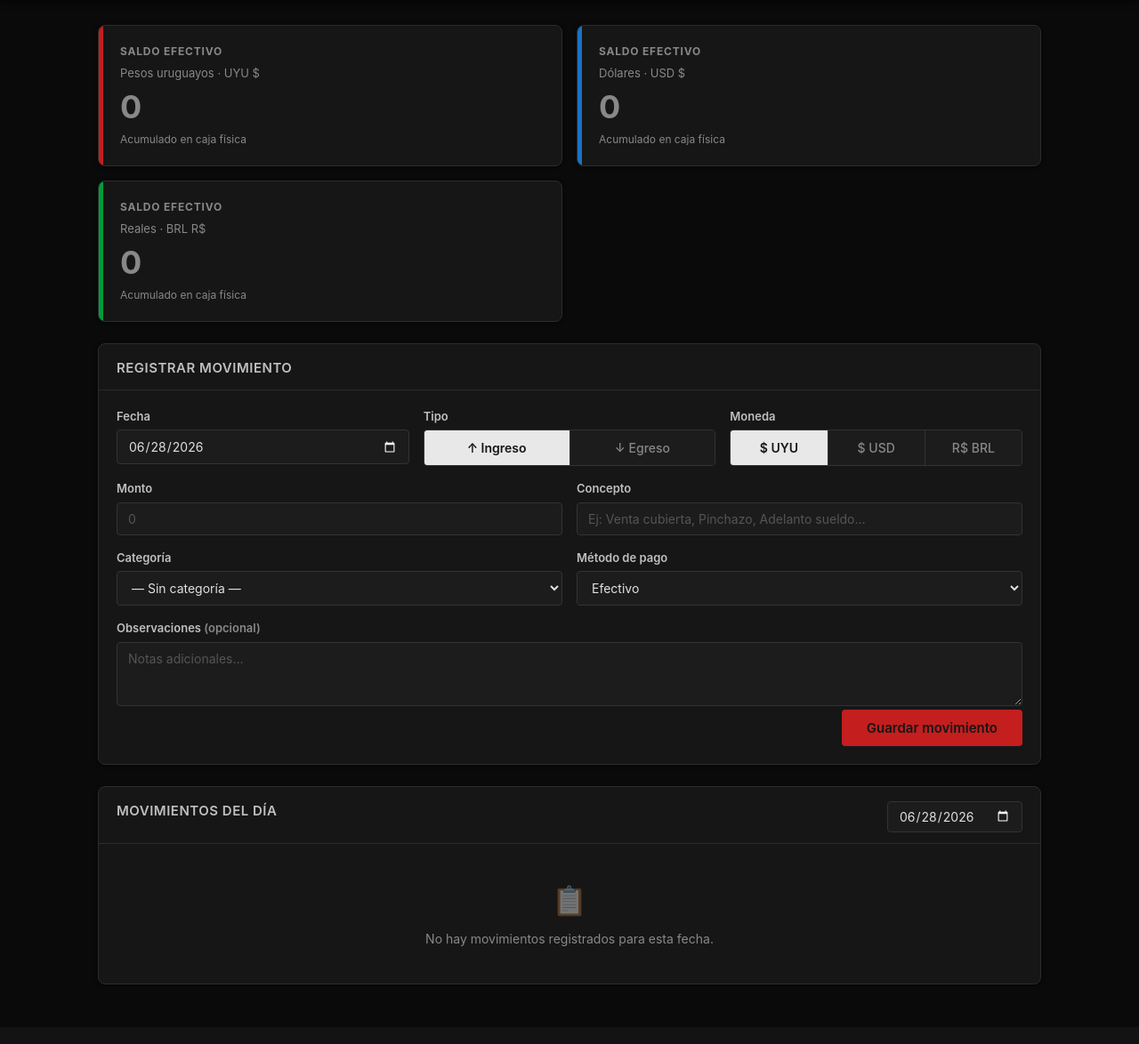
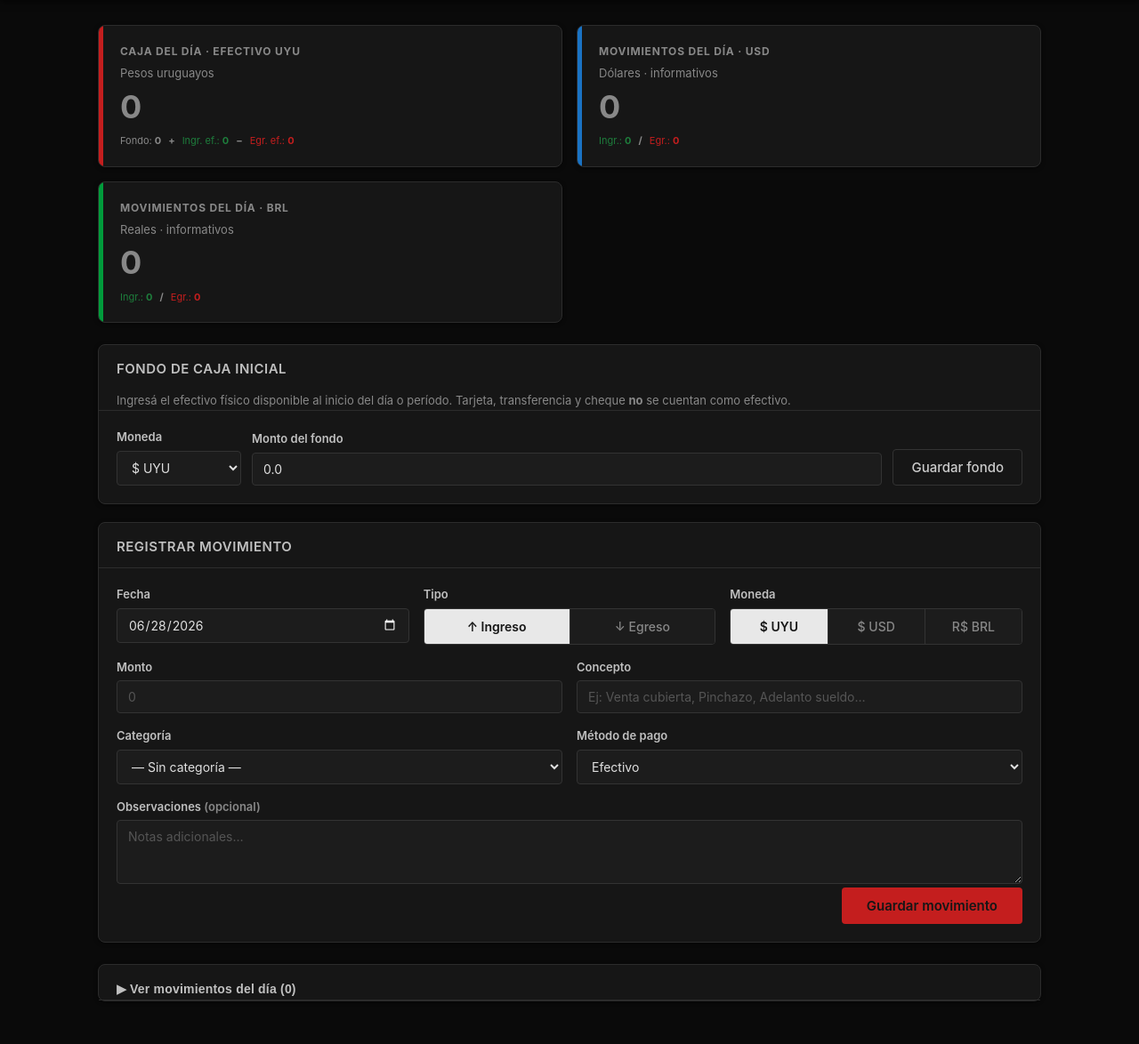
Before and after one commit to GerardoMexDev/La_Lucha_proyecto, a Flask app: page / in a window 1280 px wide. Shown: the part 64-1238 px from the top of the page at 89% size. Before the commit the page ends 1171 px from the top, so only its background shows below. Run offline with Flask 3, Linux system fonts and the light colour scheme; data comes from the database, SQL or seed files in the repository; data that the repository does not hold is empty.

Commit message:
Fondo de caja, totales diarios y reporte de adelantos mejorado
- Tabla fondo_caja: guarda el efectivo inicial por fecha y moneda
- Pantalla principal: saldo UYU = fondo + ingresos ef. - egresos ef. del día
- USD y BRL: solo muestran totales informativos del día (van a banco/cambio)
- Método Tarjeta/Transferencia/Cheque aclarado en UI como "→ banco"
- Tabla de movimientos del día colapsable (toggle)
- Reporte adelantos: columnas Fecha / Empleado / Monto UYU / Monto USD + total semanal en pie de tabla
- Filtro formato_fecha en templates (YYYY-MM-DD → DD/MM/YYYY)
- 7 tests nuevos de fondo_caja: 29 tests en total, todos pasan
- CSS: saldo-formula, fondo-card, btn-toggle-movs, col-monto, fila-total

Co-Authored-By: Claude Sonnet 4.6 <noreply@anthropic.com>

```diff
--- a/app/routes/movimientos.py
+++ b/app/routes/movimientos.py
@@ -2,7 +2,6 @@ from flask import Blueprint, render_template, request, redirect, url_for, flash
 from datetime import date
 
 from ..models.movimientos import (
-    calcular_saldo_efectivo,
     obtener_movimientos_del_dia,
     calcular_totales_dia,
     obtener_categorias,
@@ -10,6 +9,9 @@ from ..models.movimientos import (
     editar_movimiento,
     eliminar_movimiento,
     obtener_adelantos_por_semana,
+    obtener_fondo_caja,
+    establecer_fondo_caja,
+    calcular_totales_dia_por_tipo,
 )
 
 bp = Blueprint('movimientos', __name__)
@@ -47,19 +49,53 @@ def _validar_formulario(form):
 @bp.route('/', methods=['GET'])
 def index():
     fecha = request.args.get('fecha', date.today().isoformat())
+
+    fondo_uyu    = obtener_fondo_caja(fecha, 'UYU')
+    totales_uyu  = calcular_totales_dia(fecha, 'UYU')
+
+    # Extraer ingresos y egresos efectivo UYU del día
+    ef_uyu = next((t for t in totales_uyu if t['metodo_pago'] == 'Efectivo'), None)
+    ingresos_ef_uyu = float(ef_uyu['total_ingresos']) if ef_uyu else 0.0
+    egresos_ef_uyu  = float(ef_uyu['total_egresos'])  if ef_uyu else 0.0
+
     return render_template(
         'movimientos/cargar.html',
         fecha=fecha,
         hoy=date.today().isoformat(),
-        saldo_uyu=calcular_saldo_efectivo('UYU'),
-        saldo_usd=calcular_saldo_efectivo('USD'),
-        saldo_brl=calcular_saldo_efectivo('BRL'),
+        # Caja UYU: fondo + efectivo del día
+        fondo_uyu=fondo_uyu,
+        ingresos_ef_uyu=ingresos_ef_uyu,
+        egresos_ef_uyu=egresos_ef_uyu,
+        saldo_dia_uyu=fondo_uyu + ingresos_ef_uyu - egresos_ef_uyu,
+        # USD y BRL: solo totales informativos del día
+        totales_dia_usd=calcular_totales_dia_por_tipo(fecha, 'USD'),
+        totales_dia_brl=calcular_totales_dia_por_tipo(fecha, 'BRL'),
+        # Tabla de movimientos del día
         movimientos=obtener_movimientos_del_dia(fecha),
-        totales_uyu=calcular_totales_dia(fecha, 'UYU'),
+        # Desglose por método (para la tabla de totales)
+        totales_uyu=totales_uyu,
         totales_usd=calcular_totales_dia(fecha, 'USD'),
         totales_brl=calcular_totales_dia(fecha, 'BRL'),
         categorias=obtener_categorias(),
     )
+
+
+@bp.route('/fondo_caja', methods=['POST'])
+def guardar_fondo_caja():
+    fecha  = request.form.get('fecha', date.today().isoformat())
+    moneda = request.form.get('moneda', 'UYU')
+    monto_str = request.form.get('monto', '').strip().replace(',', '.')
+    try:
+        monto = float(monto_str)
+        if monto < 0:
+            raise ValueError
+    except (ValueError, TypeError):
+        flash('El fondo de caja debe ser un número mayor o igual a 0.', 'error')
+        return redirect(url_for('movimientos.index', fecha=fecha))
+
+    establecer_fondo_caja(fecha, moneda, monto)
+    flash(f'Fondo de caja {moneda} actualizado: {monto:,.0f}', 'success')
+    return redirect(url_for('movimientos.index', fecha=fecha))
 
 
 @bp.route('/movimiento/nuevo', methods=['POST'])
--- a/app/static/css/style.css
+++ b/app/static/css/style.css
@@ -184,6 +184,50 @@ body {
 .saldo-monto.positivo { color: var(--verde); }
 .saldo-monto.negativo { color: var(--rojo); }
 .saldo-monto.cero     { color: var(--gris-500); }
+
+.saldo-formula {
+    display: flex;
+    flex-wrap: wrap;
+    gap: 4px 8px;
+    margin-top: 6px;
+    font-size: 11px;
+    color: var(--gris-500);
+    align-items: center;
+}
+
+.formula-item { white-space: nowrap; }
+.formula-sep  { color: var(--gris-500); font-weight: 700; }
+
+/* ── Fondo de caja ──────────────────────────────────────────────────────────── */
+.fondo-card { margin-bottom: 20px; }
+
+.fondo-row {
+    display: flex;
+    gap: 12px;
+    align-items: flex-end;
+    flex-wrap: wrap;
+}
+
+.fondo-moneda-col { flex: 0 0 140px; }
+.fondo-monto-col  { flex: 1 1 160px; }
+.fondo-btn-col    { flex: 0 0 auto; }
+.fondo-btn-col button { margin-bottom: 0; }
+
+/* ── Toggle tabla movimientos ───────────────────────────────────────────────── */
+.btn-toggle-movs {
+    background: none;
+    border: none;
+    cursor: pointer;
+    font-size: 14px;
+    font-weight: 600;
+    color: var(--gris-700);
+    padding: 0;
+    letter-spacing: 0.2px;
+}
+
+.btn-toggle-movs:hover { color: var(--oscuro); }
+
+.txt-sm { font-size: 13px; }
 
 .saldo-desc {
     font-size: 12px;
@@ -392,6 +436,17 @@ body {
     background: var(--gris-100);
 }
 
+.tabla-movimientos tfoot .fila-total td {
+    padding: 10px 14px;
+    font-weight: 700;
+    border-top: 2px solid var(--gris-200);
+    background: var(--gris-100);
+}
+
+.col-fecha { white-space: nowrap; }
+.col-monto { text-align: right; white-space: nowrap; }
+.tabla-scroll { overflow-x: auto; }
+
 /* Chip de tipo */
 .chip {
     display: inline-flex;
@@ -461,7 +516,7 @@ body {
 /* ── Totales del día ────────────────────────────────────────────────────────── */
 .totales-row {
     display: grid;
-    grid-template-columns: 1fr 1fr;
+    grid-template-columns: 1fr 1fr 1fr;
     gap: 12px;
     margin-bottom: 0;
     padding: 14px 20px;
--- a/app/static/js/main.js
+++ b/app/static/js/main.js
@@ -111,3 +111,13 @@ function cerrarModal() {
     if (modal) modal.hidden = true;
     document.body.style.overflow = '';
 }
+
+
+// ── Toggle tabla de movimientos del día ────────────────────────────────────────
+function toggleMovimientos(btn) {
+    var tabla = document.getElementById('tabla-movimientos');
+    if (!tabla) return;
+    var visible = !tabla.hidden;
+    tabla.hidden = visible;
+    btn.textContent = (visible ? '▶' : '▼') + btn.textContent.slice(1);
+}
--- a/app/templates/movimientos/cargar.html
+++ b/app/templates/movimientos/cargar.html
@@ -3,39 +3,92 @@
 
 {% block content %}
 
-{# ── Saldo de caja en efectivo ───────────────────────────────────────────── #}
+{# ── Sección superior: saldos del día ───────────────────────────────────────── #}
 <div class="saldo-grid">
 
+    {# UYU: fondo + efectivo del día #}
     <div class="card saldo-card saldo-card-uyu">
-        <span class="saldo-label">Saldo efectivo</span>
-        <span class="saldo-moneda">Pesos uruguayos · UYU $</span>
-        <span class="saldo-monto {% if saldo_uyu > 0 %}positivo{% elif saldo_uyu < 0 %}negativo{% else %}cero{% endif %}">
-            {{ saldo_uyu | formato_monto }}
+        <span class="saldo-label">Caja del día · Efectivo UYU</span>
+        <span class="saldo-moneda">Pesos uruguayos</span>
+        <span class="saldo-monto {% if saldo_dia_uyu > 0 %}positivo{% elif saldo_dia_uyu < 0 %}negativo{% else %}cero{% endif %}">
+            {{ saldo_dia_uyu | formato_monto }}
         </span>
-        <span class="saldo-desc">Acumulado en caja física</span>
+        <div class="saldo-formula">
+            <span class="formula-item">Fondo: <strong>{{ fondo_uyu | formato_monto }}</strong></span>
+            <span class="formula-sep">+</span>
+            <span class="formula-item txt-verde">Ingr. ef.: <strong>{{ ingresos_ef_uyu | formato_monto }}</strong></span>
+            <span class="formula-sep">−</span>
+            <span class="formula-item txt-rojo">Egr. ef.: <strong>{{ egresos_ef_uyu | formato_monto }}</strong></span>
+        </div>
     </div>
 
+    {# USD: solo info del día #}
     <div class="card saldo-card saldo-card-usd">
-        <span class="saldo-label">Saldo efectivo</span>
-        <span class="saldo-moneda">Dólares · USD $</span>
-        <span class="saldo-monto {% if saldo_usd > 0 %}positivo{% elif saldo_usd < 0 %}negativo{% else %}cero{% endif %}">
-            {{ saldo_usd | formato_monto }}
+        <span class="saldo-label">Movimientos del día · USD</span>
+        <span class="saldo-moneda">Dólares · informativos</span>
+        <span class="saldo-monto {% if totales_dia_usd.total_ingresos > 0 or totales_dia_usd.total_egresos > 0 %}positivo{% else %}cero{% endif %}">
+            {{ (totales_dia_usd.total_ingresos - totales_dia_usd.total_egresos) | formato_monto }}
         </span>
-        <span class="saldo-desc">Acumulado en caja física</span>
+        <div class="saldo-formula">
+            <span class="formula-item txt-verde">Ingr.: <strong>{{ totales_dia_usd.total_ingresos | formato_monto }}</strong></span>
+            <span class="formula-sep">/</span>
+            <span class="formula-item txt-rojo">Egr.: <strong>{{ totales_dia_usd.total_egresos | formato_monto }}</strong></span>
+        </div>
     </div>
 
+    {# BRL: solo info del día #}
     <div class="card saldo-card saldo-card-brl">
-        <span class="saldo-label">Saldo efectivo</span>
-        <span class="saldo-moneda">Reales · BRL R$</span>
-        <span class="saldo-monto {% if saldo_brl > 0 %}positivo{% elif saldo_brl < 0 %}negativo{% else %}cero{% endif %}">
-            {{ saldo_brl | formato_monto }}
+        <span class="saldo-label">Movimientos del día · BRL</span>
+        <span class="saldo-moneda">Reales · informativos</span>
+        <span class="saldo-monto {% if totales_dia_brl.total_ingresos > 0 or totales_dia_brl.total_egresos > 0 %}positivo{% else %}cero{% endif %}">
+            {{ (totales_dia_brl.total_ingresos - totales_dia_brl.total_egresos) | formato_monto }}
         </span>
-        <span class="saldo-desc">Acumulado en caja física</span>
+        <div class="saldo-formula">
+            <span class="formula-item txt-verde">Ingr.: <strong>{{ totales_dia_brl.total_ingresos | formato_monto }}</strong></span>
+            <span class="formula-sep">/</span>
+            <span class="formula-item txt-rojo">Egr.: <strong>{{ totales_dia_brl.total_egresos | formato_monto }}</strong></span>
+        </div>
     </div>
 
 </div>
 
-{# ── Formulario de carga ─────────────────────────────────────────────────── #}
+{# ── Fondo de caja ───────────────────────────────────────────────────────────── #}
+<div class="card fondo-card">
+    <div class="card-header">
+        <h2>Fondo de caja inicial</h2>
+        <span class="txt-gris" style="font-size:13px;">
+            Ingresá el efectivo físico disponible al inicio del día o período.
+            Tarjeta, transferencia y cheque <strong>no</strong> se cuentan como efectivo.
+        </span>
+    </div>
+    <div class="card-body">
+        <form method="POST" action="{{ url_for('movimientos.guardar_fondo_caja') }}" class="fondo-form">
+            <input type="hidden" name="fecha" value="{{ fecha }}">
+            <div class="fondo-row">
+                <div class="form-group fondo-moneda-col">
+                    <label for="fondo-moneda">Moneda</label>
+                    <select id="fondo-moneda" name="moneda">
+                        <option value="UYU">$ UYU</option>
+                        <option value="USD">$ USD</option>
+                        <option value="BRL">R$ BRL</option>
+                    </select>
+                </div>
+                <div class="form-group fondo-monto-col">
+                    <label for="fondo-monto">Monto del fondo</label>
+                    <input type="number" id="fondo-monto" name="monto"
+                           min="0" step="0.01" placeholder="0"
+                           value="{{ fondo_uyu }}"
+                           autocomplete="off">
+                </div>
+                <div class="form-group fondo-btn-col">
+                    <button type="submit" class="btn-secundario">Guardar fondo</button>
+                </div>
+            </div>
+        </form>
+    </div>
+</div>
+
+{# ── Formulario de carga ─────────────────────────────────────────────────────── #}
 <div class="card form-card">
     <div class="card-header">
         <h2>Registrar movimiento</h2>
@@ -110,9 +163,9 @@
                         <label for="metodo_pago">Método de pago</label>
                         <select id="metodo_pago" name="metodo_pago">
                             <option value="Efectivo">Efectivo</option>
-                            <option value="Tarjeta">Tarjeta</option>
-                            <option value="Transferencia">Transferencia</option>
-                            <option value="Cheque">Cheque</option>
+                            <option value="Tarjeta">Tarjeta (→ banco)</option>
+                            <option value="Transferencia">Transferencia (→ banco)</option>
+                            <option value="Cheque">Cheque (→ banco)</option>
                         </select>
                     </div>
                 </div>
@@ -136,19 +189,79 @@
     </div>
 </div>
 
-{# ── Movimientos del día ─────────────────────────────────────────────────── #}
+{# ── Totales del día ─────────────────────────────────────────────────────────── #}
+{% if totales_uyu or totales_usd or totales_brl %}
 <div class="card">
     <div class="card-header">
         <div class="movimientos-header">
-            <h2>Movimientos del día</h2>
+            <h2>Totales del día</h2>
             <form method="GET" action="{{ url_for('movimientos.index') }}" class="fecha-selector">
                 <input type="date" name="fecha" value="{{ fecha }}"
                        onchange="this.form.submit()" title="Cambiar fecha">
             </form>
         </div>
     </div>
+    <div class="totales-row">
 
-    {% if movimientos %}
+        <div class="totales-bloque">
+            <h3>UYU $ · Solo efectivo cuenta para el saldo</h3>
+            <table class="totales-tabla">
+                {% for t in totales_uyu %}
+                <tr>
+                    <td><span class="badge-metodo badge-{{ t['metodo_pago'] }}">{{ t['metodo_pago'] }}</span></td>
+                    <td class="txt-verde">+ {{ t['total_ingresos'] | formato_monto }}</td>
+                    <td class="txt-rojo">− {{ t['total_egresos'] | formato_monto }}</td>
+                </tr>
+                {% else %}
+                <tr><td class="txt-gris" colspan="3">Sin movimientos UYU</td></tr>
+                {% endfor %}
+            </table>
+        </div>
+
+        <div class="totales-bloque">
+            <h3>USD $ · Informativos (van a banco)</h3>
+            <table class="totales-tabla">
+                {% for t in totales_usd %}
+                <tr>
+                    <td><span class="badge-metodo badge-{{ t['metodo_pago'] }}">{{ t['metodo_pago'] }}</span></td>
+                    <td class="txt-verde">+ {{ t['total_ingresos'] | formato_monto }}</td>
+                    <td class="txt-rojo">− {{ t['total_egresos'] | formato_monto }}</td>
+                </tr>
+                {% else %}
+                <tr><td class="txt-gris" colspan="3">Sin movimientos USD</td></tr>
+                {% endfor %}
+            </table>
+        </div>
+
+        <div class="totales-bloque">
+            <h3>BRL R$ · Informativos (van a cambio/banco)</h3>
+            <table class="totales-tabla">
+                {% for t in totales_brl %}
+                <tr>
+                    <td><span class="badge-metodo badge-{{ t['metodo_pago'] }}">{{ t['metodo_pago'] }}</span></td>
+                    <td class="txt-verde">+ {{ t['total_ingresos'] | formato_monto }}</td>
+                    <td class="txt-rojo">− {{ t['total_egresos'] | formato_monto }}</td>
+                </tr>
+                {% else %}
+                <tr><td class="txt-gris" colspan="3">Sin movimientos BRL</td></tr>
+                {% endfor %}
+            </table>
+        </div>
+
+    </div>
+</div>
+{% endif %}
+
+{# ── Movimientos del día (tabla detalle) ─────────────────────────────────────── #}
+<div class="card">
+    <div class="card-header">
+        <button type="button" class="btn-toggle-movs" onclick="toggleMovimientos(this)">
+            ▶ Ver movimientos del día ({{ movimientos | length }})
+        </button>
+    </div>
+
+    <div id="tabla-movimientos" hidden>
+        {% if movimientos %}
         <div style="overflow-x: auto;">
             <table class="tabla-movimientos">
                 <thead>
@@ -183,11 +296,10 @@
                         <td class="monto-{{ mov['tipo'] }}">
                             {{ '+ ' if mov['tipo'] == 'ingreso' else '− ' }}{{ mov['monto'] | formato_monto }}
                         </td>
-                        <td class="txt-gris" style="font-size:13px;">
+                        <td class="txt-gris txt-sm">
                             {{ mov['observaciones'] or '' }}
                         </td>
                         <td class="acciones-celda">
-                            {# Botón editar: pasa todos los datos al modal via data-* #}
                             <button type="button" class="btn-accion btn-editar"
                                     data-id="{{ mov['id'] }}"
                                     data-fecha="{{ mov['fecha'] }}"
@@ -201,7 +313,6 @@
                                     onclick="abrirModalEditar(this)">
                                 Editar
                             </button>
-                            {# Botón borrar: formulario POST independiente #}
                             <form method="POST"
                                   action="{{ url_for('movimientos.eliminar_movimiento_route', id=mov['id']) }}"
                                   class="form-borrar"
@@ -215,69 +326,16 @@
                 </tbody>
             </table>
         </div>
-
-        {# Totales del día #}
-        {% if totales_uyu or totales_usd or totales_brl %}
-        <div class="totales-row">
-
-            <div class="totales-bloque">
-                <h3>Totales del día · UYU $</h3>
-                <table class="totales-tabla">
-                    {% for t in totales_uyu %}
-                    <tr>
-                        <td><span class="badge-metodo badge-{{ t['metodo_pago'] }}">{{ t['metodo_pago'] }}</span></td>
-                        <td class="txt-verde">+ {{ t['total_ingresos'] | formato_monto }}</td>
-                        <td class="txt-rojo">− {{ t['total_egresos'] | formato_monto }}</td>
-                    </tr>
-                    {% else %}
-                    <tr><td class="txt-gris" colspan="3">Sin movimientos UYU</td></tr>
-                    {% endfor %}
-                </table>
-            </div>
-
-            <div class="totales-bloque">
-                <h3>Totales del día · USD $</h3>
-                <table class="totales-tabla">
-                    {% for t in totales_usd %}
-                    <tr>
-                        <td><span class="badge-metodo badge-{{ t['metodo_pago'] }}">{{ t['metodo_pago'] }}</span></td>
-                        <td class="txt-verde">+ {{ t['total_ingresos'] | formato_monto }}</td>
-                        <td class="txt-rojo">− {{ t['total_egresos'] | formato_monto }}</td>
-                    </tr>
-                    {% else %}
-                    <tr><td class="txt-gris" colspan="3">Sin movimientos USD</td></tr>
-                    {% endfor %}
-                </table>
-            </div>
-
-            <div class="totales-bloque">
-                <h3>Totales del día · BRL R$</h3>
-                <table class="totales-tabla">
-                    {% for t in totales_brl %}
-                    <tr>
-                        <td><span class="badge-metodo badge-{{ t['metodo_pago'] }}">{{ t['metodo_pago'] }}</span></td>
-                        <td class="txt-verde">+ {{ t['total_ingresos'] | formato_monto }}</td>
-                        <td class="txt-rojo">− {{ t['total_egresos'] | formato_monto }}</td>
-                    </tr>
-                    {% else %}
-                    <tr><td class="txt-gris" colspan="3">Sin movimientos BRL</td></tr>
-                    {% endfor %}
-                </table>
-            </div>
-
-        </div>
-        {% endif %}
-
-    {% else %}
+        {% else %}
         <div class="tabla-vacia">
             <span class="icono">📋</span>
             No hay movimientos registrados para esta fecha.
         </div>
-    {% endif %}
-
+        {% endif %}
+    </div>
 </div>
 
-{# ── Modal de edición ────────────────────────────────────────────────────── #}
+{# ── Modal de edición ────────────────────────────────────────────────────────── #}
 <div id="modal-editar" class="modal-overlay" hidden>
     <div class="modal">
         <div class="modal-header">
@@ -348,9 +406,9 @@
                             <label for="edit-metodo">Método de pago</label>
                             <select id="edit-metodo" name="metodo_pago">
                                 <option value="Efectivo">Efectivo</option>
-                                <option value="Tarjeta">Tarjeta</option>
-                                <option value="Transferencia">Transferencia</option>
-                                <option value="Cheque">Cheque</option>
+                                <option value="Tarjeta">Tarjeta (→ banco)</option>
+                                <option value="Transferencia">Transferencia (→ banco)</option>
+                                <option value="Cheque">Cheque (→ banco)</option>
                             </select>
                         </div>
                     </div>
```
Also changed, not shown: app/__init__.py (+9 -0 lines), app/models/movimientos.py (+67 -0 lines), app/schema.sql (+8 -0 lines), app/templates/reportes/adelantos.html (+26 -16 lines), tests/test_movimientos.py (+49 -0 lines).
